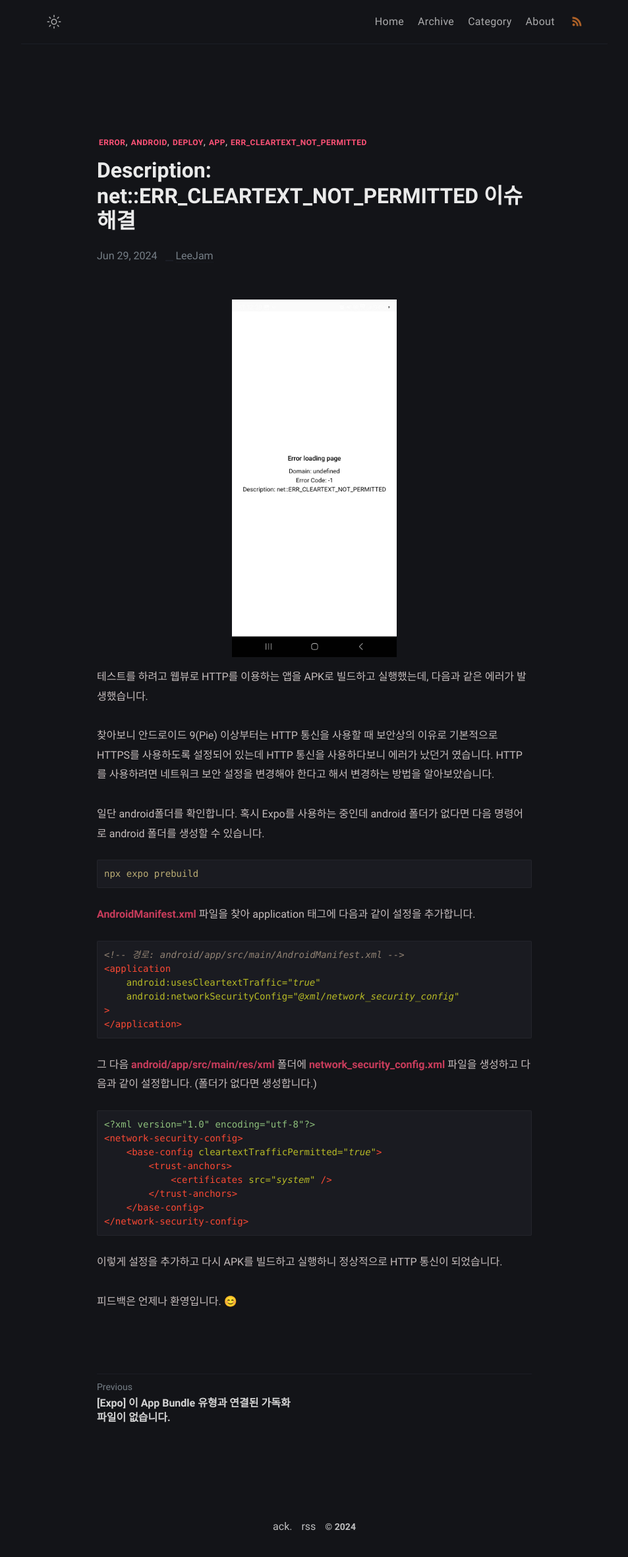
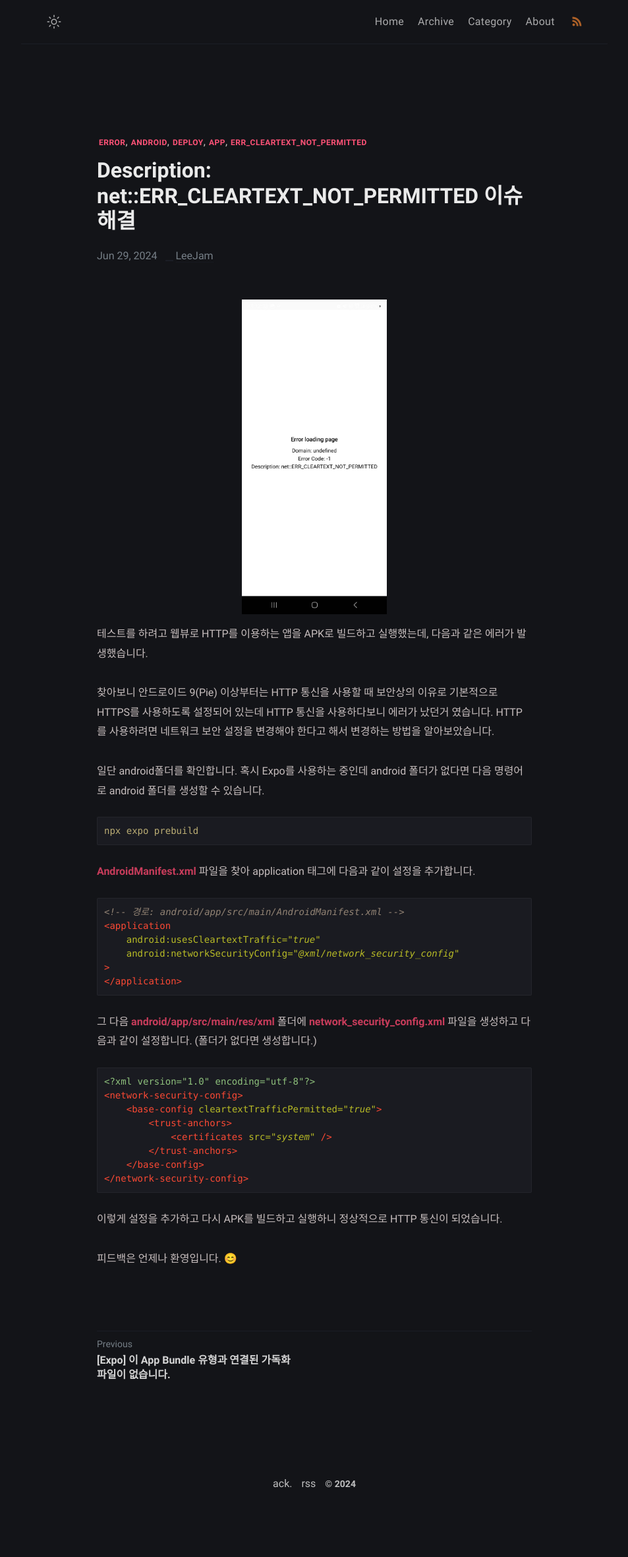
Before and after one commit to LeeJams/LeeJams.github.io, a Jekyll site: the page built from _posts/app/2024-06-29-uses-cleartext-traffic.md, in a window 1280 px wide. Shown: the whole page at 66% size, without its empty margins (163-1116 px from the left). Built offline with Jekyll 4.4.1, drawn with Linux system fonts in a browser that asks for light colours; comment, search, counter and statistics services are not loaded; after the commit the page ends 2295 px from its top, so only the background shows below that.

Commit message:
사이즈 수정

```diff
--- a/_posts/app/2024-06-29-uses-cleartext-traffic.md
+++ b/_posts/app/2024-06-29-uses-cleartext-traffic.md
@@ -6,7 +6,7 @@ category: ["APP"]
 ---
 
 <center>
-<img src="../../assets/img/app/ERR_CLEARTEXT_NOT_PERMITTED.jpeg" alt="ERR_CLEARTEXT_NOT_PERMITTED" style="width: 250px" />
+<img src="../../assets/img/app/ERR_CLEARTEXT_NOT_PERMITTED.jpeg" alt="ERR_CLEARTEXT_NOT_PERMITTED" style="width: 220px" />
 </center>
 
 테스트를 하려고 웹뷰로 HTTP를 이용하는 앱을 APK로 빌드하고 실행했는데, 다음과 같은 에러가 발생했습니다.
```
